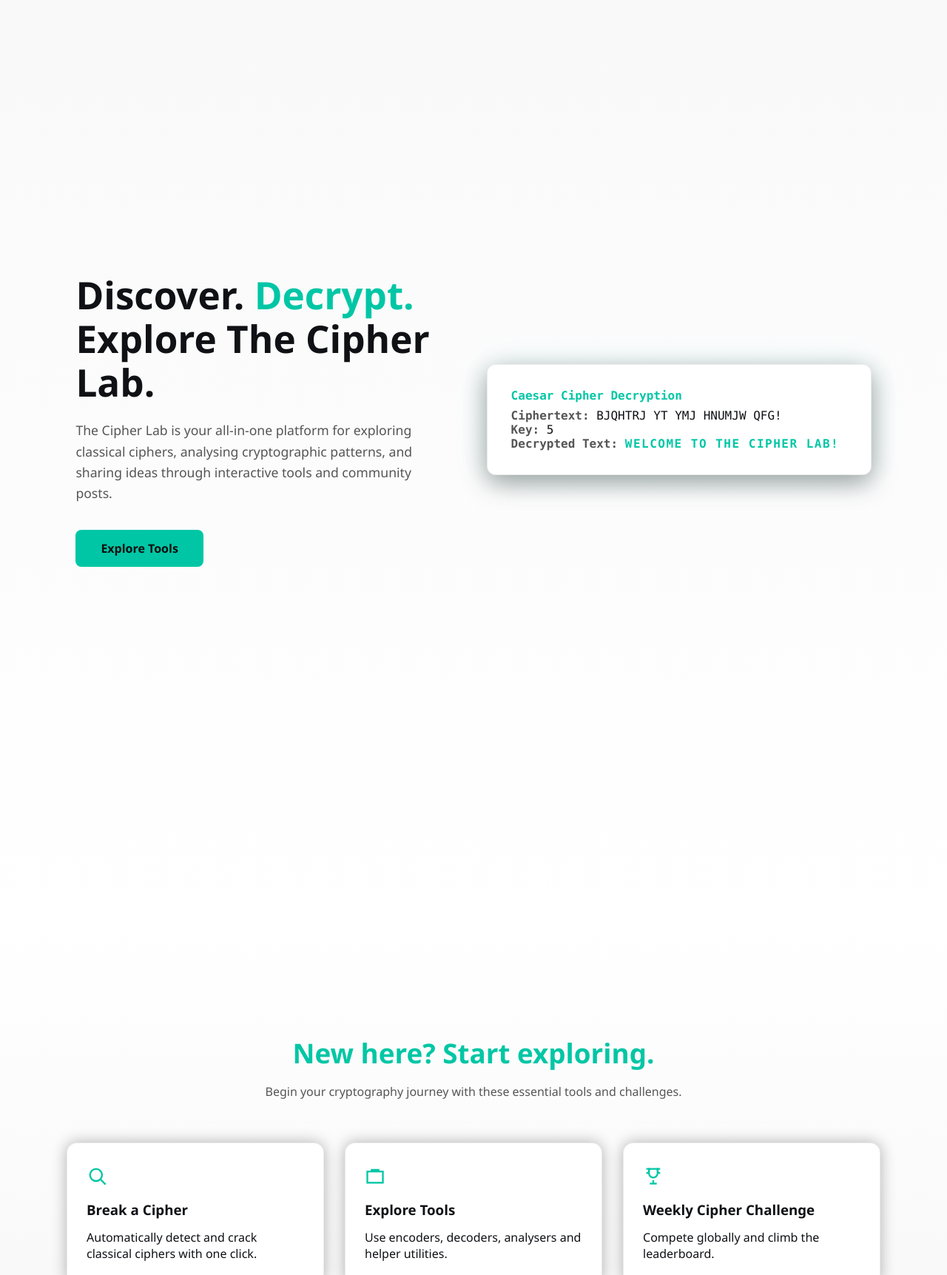
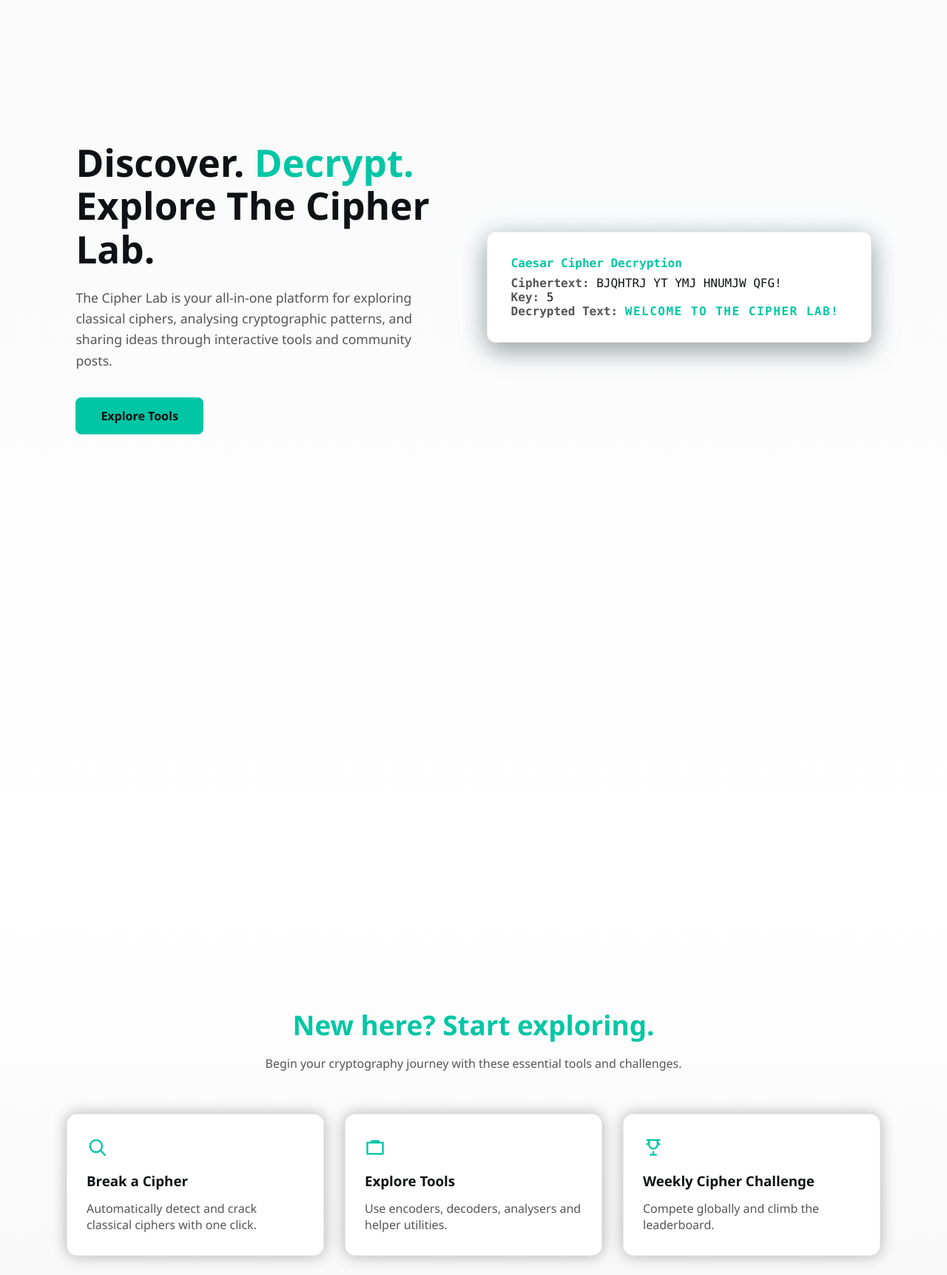
Before and after one commit to Gapryong-Kim/Cryptiq1, a Flask app: page / in a window 1280 px wide. Shown: the part 623-2346 px from the top of the page at 74% size. Run offline with Flask 3, Linux system fonts and the light colour scheme; data comes from the database, SQL or seed files in the repository.

Commit message:
Add files via upload

```diff
--- a/CryptiQ/templates/index.html
+++ b/CryptiQ/templates/index.html
@@ -5,6 +5,7 @@
   <title>The Cipher Lab — Tools, Posts & Codebreaking</title>
   <meta name="viewport" content="width=device-width, initial-scale=1.0" />
   <link rel="stylesheet" href="{{ url_for('static', filename='style.css') }}">
+
 
 <style>
 /* === DARK THEME DEFAULT === */
@@ -15,6 +16,8 @@
   --subtext: #bcbcbc;
   --panel: #1a1a1a;
   --border: rgba(255,255,255,0.08);
+
+  --nav-height: 110px; /* desktop */
 }
 
 /* === LIGHT THEME OVERRIDES === */
@@ -27,6 +30,11 @@
   --border: rgba(0,0,0,0.08);
 }
 
+/* MOBILE NAV HEIGHT */
+@media (max-width: 900px) {
+  :root { --nav-height: 140px; }
+}
+
 /* === BASE LAYOUT === */
 html, body {
   margin: 0;
@@ -36,13 +44,11 @@
   background: var(--bg);
   color: var(--text);
   font-family: "Segoe UI", Tahoma, Geneva, Verdana, sans-serif;
-      display: flex;
-      flex-direction: column;
+  overflow-x: hidden;
   transition: background 0.4s ease, color 0.4s ease;
-      overflow-x: hidden;
-      overflow-y: auto;
 }
 
+/* Hide scrollbar on desktop */
 @media (min-width: 900px) {
   ::-webkit-scrollbar { width: 0; background: transparent; }
   html { scrollbar-width: none; -ms-overflow-style: none; }
@@ -50,41 +56,32 @@
 
 main {
   flex: 1;
-      display: flex;
-      flex-direction: column;
-      justify-content: center;
-      align-items: stretch;
+  padding-top: var(--nav-height);
 }
 
-    /* === HERO (FIXED) === */
+/* === HERO SECTION === */
 .hero {
   display: flex;
   align-items: center;
   justify-content: space-between;
 
-  /* FIXED: don’t collapse behind nav */
   min-height: 70vh;
-
-  width: 100vw;
+  width: 100%;
   padding: 0 8%;
-  padding-top: 22vh;
-  padding-bottom: 10vh;
 
   background: linear-gradient(180deg, var(--bg) 0%, var(--panel) 100%);
+  box-sizing: border-box;
   gap: 60px;
-  box-sizing: border-box;
 
   opacity: 0;
   animation: fadeIn 1.2s ease forwards;
-  transition: background 0.4s ease;
 }
-
-
+/* HERO TEXT */
 .hero-text {
   flex: 1;
   max-width: 540px;
+  opacity: 0;
   animation: slideInLeft 1.4s ease forwards;
-      opacity: 0;
 }
 
 .hero-text h1 {
@@ -106,6 +103,7 @@
   margin-bottom: 36px;
 }
 
+/* CTA */
 .cta {
   background: var(--accent);
   color: #0f0f0f;
@@ -115,9 +113,8 @@
   font-size: 1rem;
   font-weight: 600;
   cursor: pointer;
-      transition: all 0.3s ease;
+  transition: 0.3s ease;
 }
-
 .cta:hover {
   background: #00e6c2;
   transform: scale(1.05);
@@ -128,8 +125,8 @@
   flex: 1;
   display: flex;
   justify-content: center;
+  opacity: 0;
   animation: slideInRight 1.4s ease forwards;
-      opacity: 0;
 }
 
     .cipher-box {
@@ -151,8 +148,9 @@
       font-weight: 600;
       letter-spacing: 1.5px;
     }
-
-    /* === FIRST TIME SECTION === */
+/* ================================
+      FIRST TIME SECTION
+================================ */
 .first-time {
   width: 100%;
   padding: 120px 0 130px;
@@ -199,17 +197,15 @@
   gap: 14px;
   text-decoration: none;
 }
+.ft-card:hover {
+  border-color: var(--accent);
+  transform: translateY(-3px);
+}
 
 .ft-card h3 { color: var(--text); margin: 0; }
 .ft-card p { color: var(--subtext); margin: 0; }
 
-    /* scramble: keep same width as final text */
-   .scramble {
-  display: inline-block;
-  white-space: pre-wrap; /* FIX: allows wrapping while keeping intentional spacing */
-}
-
-
+/* FOOTER */
 .footer-text {
   width: 100%;
   text-align: center;
@@ -220,88 +216,60 @@
   border-top: 1px solid var(--border);
 }
 
+/* ================================
+        MOBILE HERO FIX
+================================ */
+@media (max-width: 900px) {
 
-  /* Fix hero visibility & nav overlap */
-main { padding-top: 90px; }
+  .hero {
+    flex-direction: column;
+    text-align: center;
+    gap: 32px;
+    padding: calc(var(--nav-height) + 40px) 5% 60px;
+    min-height: auto;
+  }
 
+  .hero-text {
+    max-width: 100%;
+    animation: none;
+    opacity: 1;
+  }
+
+  .hero-text h1 { font-size: 2.3rem; }
+  .hero-text p { font-size: 1rem; margin-bottom: 24px; }
+
+  .hero-code {
+    width: 100%;
+    justify-content: center;
+    animation: none;
+    opacity: 1;
+  }
+
+  .cipher-box {
+    width: 92%;
+    max-width: 380px;
+    padding: 24px;
+  }
+}
+
+/* === ANIMATIONS === */
 @keyframes fadeIn {
   from { opacity: 0; transform: translateY(20px); }
   to { opacity: 1; transform: translateY(0); }
 }
+
 @keyframes slideInLeft {
-  from {
-    opacity: 0;
-    transform: translateX(-40px);
-  }
-  to {
-    opacity: 1;
-    transform: translateX(0);
-  }
+  from { opacity: 0; transform: translateX(-40px); }
+  to { opacity: 1; transform: translateX(0); }
 }
 
 @keyframes slideInRight {
-  from {
-    opacity: 0;
-    transform: translateX(40px);
-  }
-  to {
-    opacity: 1;
-    transform: translateX(0);
-  }
-}
-
-@keyframes fadeIn {
-  from {
-    opacity: 0;
-    transform: translateY(20px);
-  }
-  to {
-    opacity: 1;
-    transform: translateY(0);
-  }
-}
-/* === NAVBAR OFFSET FIX === */
-
-/* Declare real navbar height */
-:root {
-  --nav-height: 110px;   /* desktop */
-}
-
-@media (max-width: 900px) {
-  :root {
-    --nav-height: 140px; /* mobile hamburger layout (bigger) */
-  }
-}
-
-/* Push content below navbar */
-main {
-  padding-top: var(--nav-height);
-}
-
-/* Ensure hero never slips under navbar */
-.hero {
-  margin-top: 300px;
-}
-
-  .scramble {
-  display: inline-block;
-  white-space: normal !important;   /* allow wrapping */
-  overflow-wrap: break-word;        /* break long “words” */
-  word-break: break-word;           /* extra safety */
-}
-
-  /* === New Here Cards — Accent Hover Border === */
-.ft-card {
-  position: relative;
-  transition: border-color 0.25s ease, box-shadow 0.25s ease, transform 0.2s ease;
-}
-
-.ft-card:hover {
-  border-color: var(--accent);
-  transform: translateY(-3px);
+  from { opacity: 0; transform: translateX(40px); }
+  to { opacity: 1; transform: translateX(0); }
 }
 
 </style>
+
 </head>
 
 <body>
@@ -310,7 +278,7 @@ main {
 
   <main>
 
-    <!-- HERO FIXED & RESTORED -->
+    <!-- HERO -->
     <section class="hero">
       <div class="hero-text">
         <h1>Discover. <span>Decrypt.</span><br>Explore The Cipher Lab.</h1>
@@ -363,8 +331,8 @@ main {
                 <line x1="16" y1="16" x2="22" y2="22"></line>
               </svg>
             </div>
-            <h3><span class="scramble" data-final="Break a Cipher"></span></h3>
-            <p><span class="scramble" data-final="Automatically detect and crack classical ciphers with one click."></span></p>
+            <h3>Break a Cipher</h3>
+            <p>Automatically detect and crack classical ciphers with one click.</p>
           </a>
 
           <!-- Tools -->
@@ -375,8 +343,8 @@ main {
                 <path d="M8 7V5h8v2"></path>
               </svg>
             </div>
-            <h3><span class="scramble" data-final="Explore Tools"></span></h3>
-            <p><span class="scramble" data-final="Use encoders, decoders, analysers and helper utilities."></span></p>
+            <h3>Explore Tools</h3>
+            <p>Use encoders, decoders, analysers and helper utilities.</p>
           </a>
 
           <!-- Weekly Challenge -->
@@ -390,8 +358,8 @@ main {
                 <path d="M20 4h-3v2a3 3 0 0 0 3 3"></path>
               </svg>
             </div>
-            <h3><span class="scramble" data-final="Weekly Cipher Challenge"></span></h3>
-            <p><span class="scramble" data-final="Compete globally and climb the leaderboard."></span></p>
+            <h3>Weekly Cipher Challenge</h3>
+            <p>Compete globally and climb the leaderboard.</p>
           </a>
 
         </div>
@@ -401,6 +369,8 @@ main {
 
     <p class="footer-text">© 2025 The Cipher Lab — Tools. Posts. Community.</p>
   </main>
+
+
 <script>
 /* ===============================
    Caesar Cipher Typing Animation
@@ -431,113 +401,7 @@ function typeDecrypt() {
 }
 
 window.addEventListener("load", () => setTimeout(typeDecrypt, 1200));
-
-
-
-/* ===============================
-   Scramble → Decrypt
-   (Word-matched, Blue → White)
-================================ */
-
-function randomChar() {
-  const chars = "ABCDEFGHIJKLMNOPQRSTUVWXYZ0123456789#%@&*";
-  return chars[Math.floor(Math.random() * chars.length)];
-}
-
-function generateInitialState(final) {
-  return [...final].map(ch => ch === " " ? " " : randomChar());
-}
-
-const targets = document.querySelectorAll(".scramble");
-
-targets.forEach((el) => {
-  const finalText = el.dataset.final;
-  const length = finalText.length;
-
-  let state = generateInitialState(finalText);
-
-  // Build HTML structure with spans
-  el.innerHTML = state
-    .map((c, i) =>
-      finalText[i] === " "
-        ? " "
-        : `<span data-index="${i}" style="color: var(--accent);">${c}</span>`
-    )
-    .join("");
-
-  const spans = el.querySelectorAll("span");
-
-  // Build reveal list (non-space positions)
-  let revealOrder = [...Array(length).keys()].filter(i => finalText[i] !== " ");
-
-  // Shuffle reveal order (Fisher-Yates)
-  for (let i = revealOrder.length - 1; i > 0; i--) {
-    const j = Math.floor(Math.random() * (i + 1));
-    [revealOrder[i], revealOrder[j]] = [revealOrder[j], revealOrder[i]];
-  }
-
-  let idx = 0;
-
-  function animate() {
-    // Scramble all not-yet-revealed chars
-    state.forEach((ch, i) => {
-      if (finalText[i] !== " " && state[i] !== finalText[i]) {
-        const span = el.querySelector(`span[data-index="${i}"]`);
-        if (span) span.textContent = randomChar();
-      }
-    });
-
-    // Reveal one character per frame
-    if (idx < revealOrder.length) {
-      const pos = revealOrder[idx];
-      state[pos] = finalText[pos];
-
-      const span = el.querySelector(`span[data-index="${pos}"]`);
-      if (span) {
-        span.textContent = finalText[pos];
-
-        // 🔥 BLUE → WHITE transition (permanent white)
-        span.style.transition = "color 0.25s ease";
-        span.style.color = "var(--text)";
-      }
-
-      idx++;
-    }
-
-    if (idx < revealOrder.length) {
-      setTimeout(animate, 45 + Math.random() * 25);
-    } else {
-      // Ensure finished state is correct
-      for (let i = 0; i < length; i++) {
-        if (finalText[i] !== " ") {
-          const span = el.querySelector(`span[data-index="${i}"]`);
-          if (span) {
-            span.textContent = finalText[i];
-            span.style.color = "var(--text)"; // final white
-          }
-        }
-      }
-    }
-  }
-
-  // Only start when visible
-  const observer = new IntersectionObserver(
-    entries => {
-      entries.forEach(e => {
-        if (e.isIntersecting) {
-          animate();
-          observer.unobserve(el);
-        }
-      });
-    },
-    { threshold: 0.25 }
-  );
-
-  observer.observe(el);
-});
 </script>
-
-
 
 </body>
 </html>
```
Lines whose indentation alone changed are shown as unchanged.
